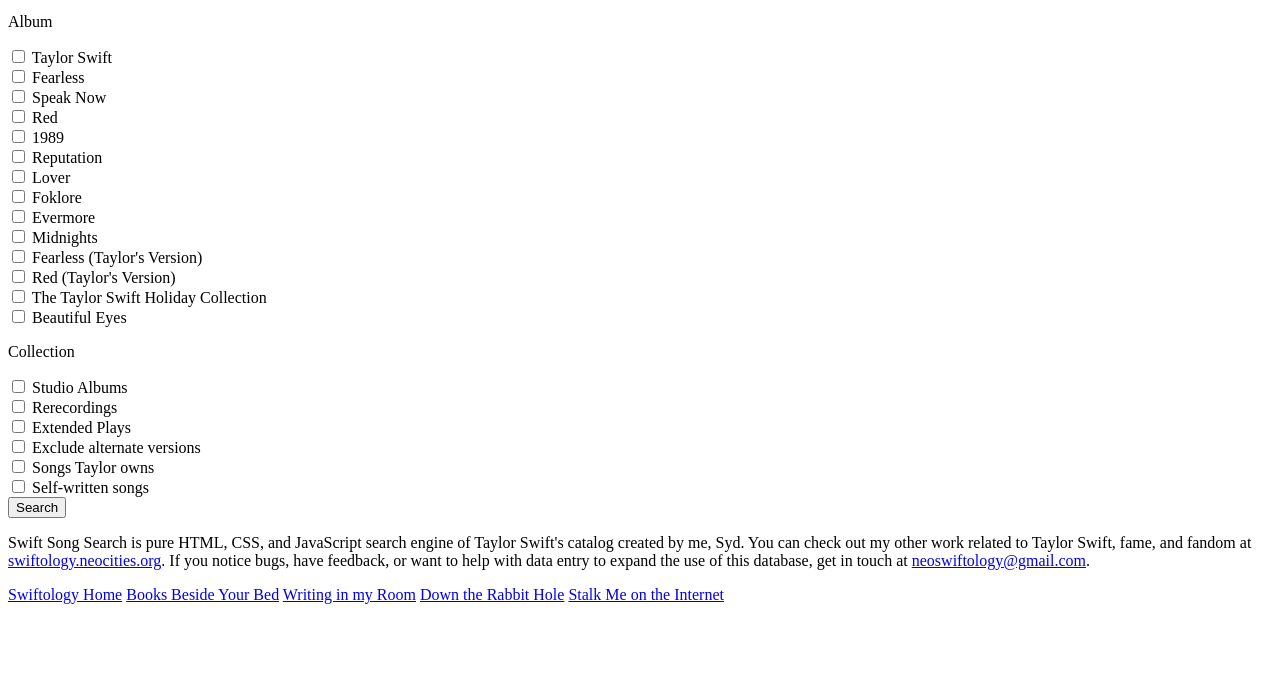
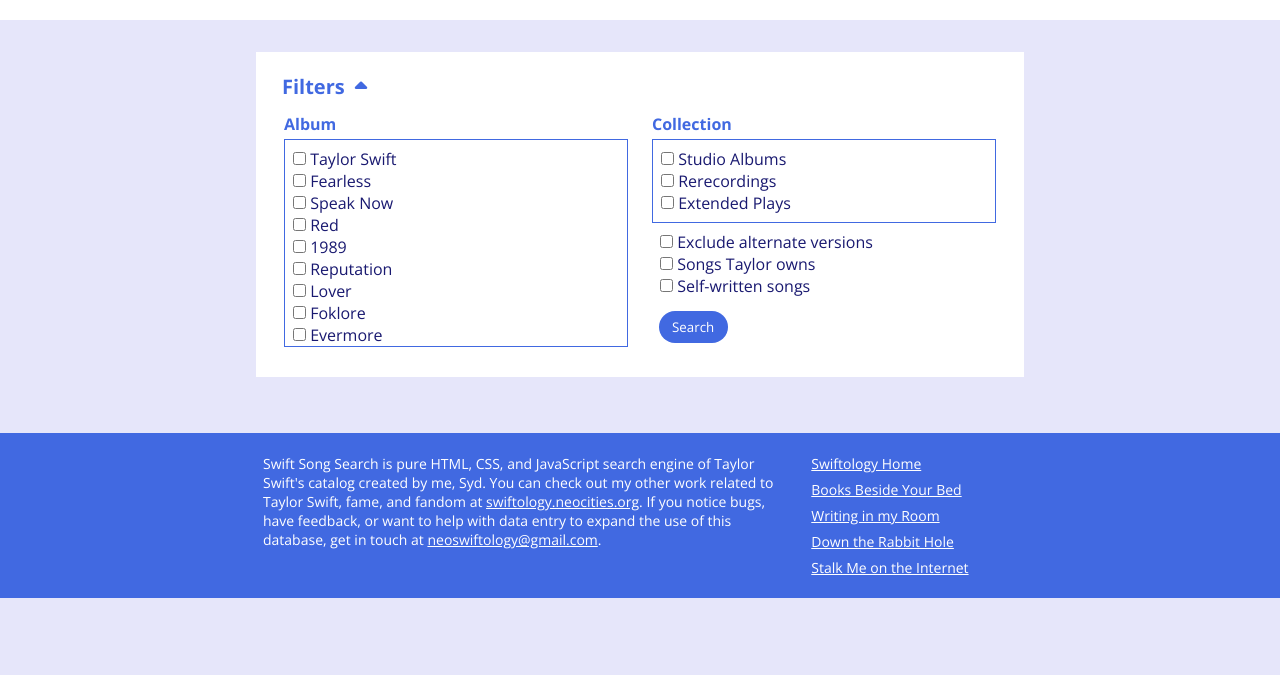
Before and after one commit to neoswiftology/search, a plain HTML site: page index.html in a window 1280 px wide. Shown: the part 125-800 px from the top of the page. Drawn offline with nearby package versions, Linux system fonts and the light colour scheme; the site is published under a folder, as on GitHub Pages, so addresses that start at the root find nothing.

Commit message:
Update index.html

```diff
--- a/index.html
+++ b/index.html
@@ -8,14 +8,14 @@
 
   <title>Swift Song Search</title>
 
-  <link href="/style.css" rel="stylesheet" type="text/css" media="all">
+  <link href="./style.css" rel="stylesheet" type="text/css" media="all">
 
   <link rel="preconnect" href="https://fonts.googleapis.com">
   <link rel="preconnect" href="https://fonts.gstatic.com" crossorigin>
   <link href="https://fonts.googleapis.com/css2?family=Open+Sans:wght@300;400;700;800&display=swap" rel="stylesheet">
   <script src="https://kit.fontawesome.com/cc05f554d0.js" crossorigin="anonymous"></script>
 
-  <script src="/search.js"></script>
+  <script src="./search.js"></script>
 </head>
 
 <body>
```
